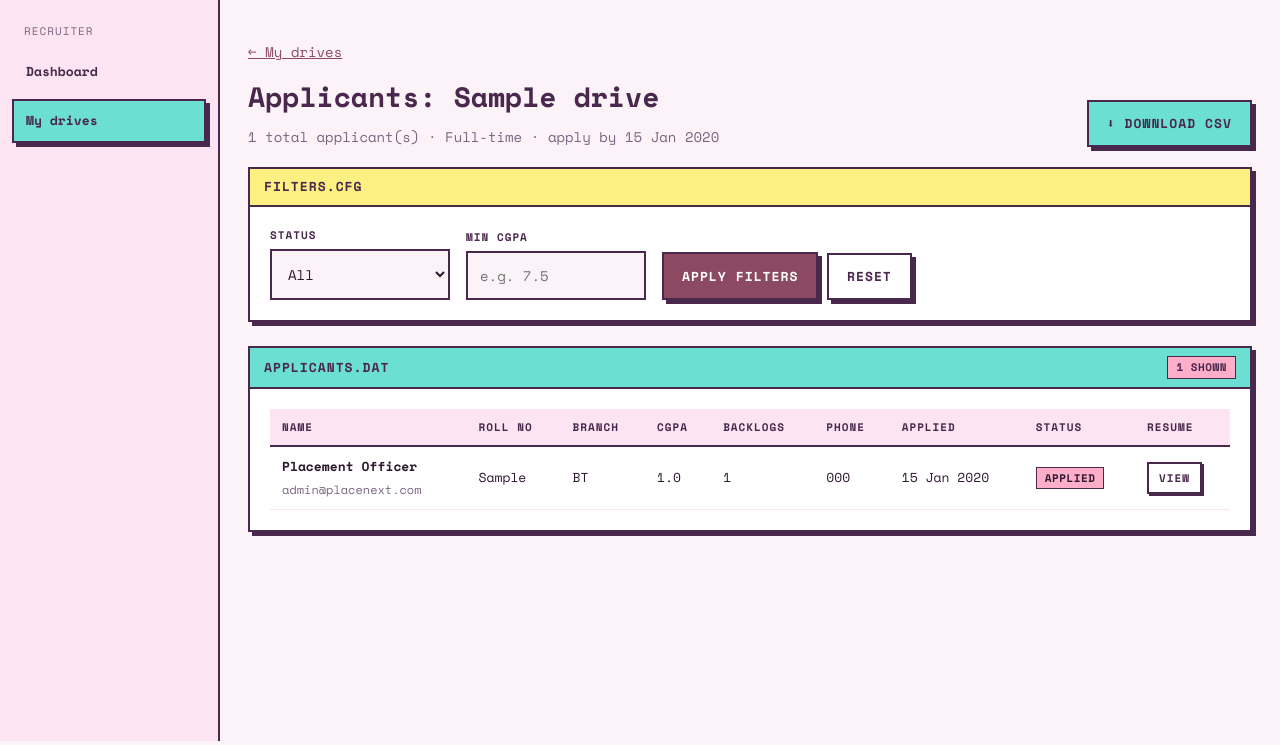
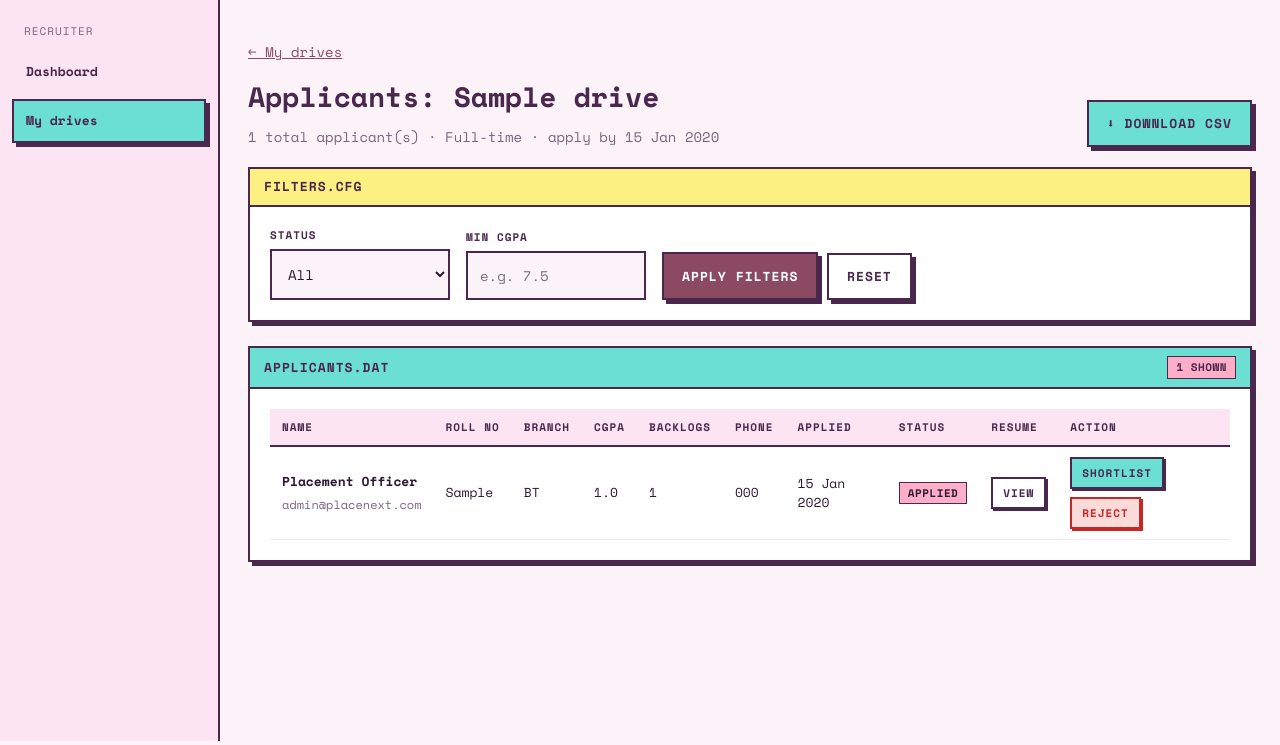
Before and after one commit to 1ow1atency/placenext, a Spring Boot app: page /recruiter/drives/1/applicants in a window 1280 px wide. Shown: the part 55-800 px from the top of the page. Run offline with Spring Boot 4, Linux system fonts and the light colour scheme; a user stored in the database is signed in; tables that the repository leaves empty hold one stand-in row (values such as "Sample post"); some of the project's set-up classes (security, data sources, template engines, error pages and the like) are left out, and stand-ins take their place.

Commit message:
Step 10: shortlist, reject and select applicants with status tracking

```diff
--- a/src/main/java/com/placenext/placenext/controller/RecruiterApplicantController.java
+++ b/src/main/java/com/placenext/placenext/controller/RecruiterApplicantController.java
@@ -15,8 +15,10 @@ import org.springframework.stereotype.Controller;
 import org.springframework.ui.Model;
 import org.springframework.web.bind.annotation.GetMapping;
 import org.springframework.web.bind.annotation.PathVariable;
+import org.springframework.web.bind.annotation.PostMapping;
 import org.springframework.web.bind.annotation.RequestMapping;
 import org.springframework.web.bind.annotation.RequestParam;
+import org.springframework.web.servlet.mvc.support.RedirectAttributes;
 
 import java.net.MalformedURLException;
 import java.nio.charset.StandardCharsets;
@@ -66,6 +68,35 @@ public class RecruiterApplicantController {
         return "recruiter/applicants";
     }
 
+    @PostMapping("/applicants/{applicationId}/status")
+    public String changeStatus(@PathVariable("driveId") Long driveId,
+                               @PathVariable("applicationId") Long applicationId,
+                               @RequestParam("action") String action,
+                               Authentication auth,
+                               RedirectAttributes redirect) {
+        Drive drive = ownedDrive(driveId, auth);
+        if (drive == null) return "redirect:/recruiter/drives";
+
+        Application app = applicantService.findById(applicationId).orElse(null);
+        if (app == null || !app.getDrive().getId().equals(drive.getId())) {
+            redirect.addFlashAttribute("error", "Application not found.");
+            return "redirect:/recruiter/drives/" + driveId + "/applicants";
+        }
+        ApplicationStatus target = parseStatus(action);
+        if (target == null) {
+            redirect.addFlashAttribute("error", "Unknown action.");
+            return "redirect:/recruiter/drives/" + driveId + "/applicants";
+        }
+        try {
+            applicantService.changeStatus(app, target);
+            redirect.addFlashAttribute("message",
+                    app.getStudent().getUser().getFullName() + " marked as " + target.getLabel() + ".");
+        } catch (IllegalArgumentException e) {
+            redirect.addFlashAttribute("error", e.getMessage());
+        }
+        return "redirect:/recruiter/drives/" + driveId + "/applicants";
+    }
+
     @GetMapping("/applicants/export")
     public ResponseEntity<byte[]> export(@PathVariable("driveId") Long driveId,
                                          @RequestParam(value = "status", required = false) String status,
@@ -101,7 +132,6 @@ public class RecruiterApplicantController {
                 .body(file);
     }
 
-    /** Returns the drive only if it belongs to the logged-in recruiter. */
     private Drive ownedDrive(Long driveId, Authentication auth) {
         User user = userRepository.findByEmail(auth.getName()).orElseThrow();
         RecruiterProfile recruiter = recruiterProfileRepository.findByUser(user).orElse(null);
--- a/src/main/resources/templates/recruiter/applicants.html
+++ b/src/main/resources/templates/recruiter/applicants.html
@@ -17,6 +17,9 @@
             <a class="btn btn-mint"
                th:href="@{/recruiter/drives/{id}/applicants/export(id=${drive.id}, status=${statusFilter}, minCgpa=${minCgpaFilter})}">⬇ Download CSV</a>
         </div>
+
+        <div class="alert alert-success" th:if="${message}" th:text="${message}">Done</div>
+        <div class="alert alert-error" th:if="${error}" th:text="${error}">Error</div>
 
         <div class="window">
             <div class="window-bar yellow"><span>FILTERS.CFG</span></div>
@@ -60,7 +63,7 @@
                         <thead>
                         <tr>
                             <th>Name</th><th>Roll no</th><th>Branch</th><th>CGPA</th><th>Backlogs</th>
-                            <th>Phone</th><th>Applied</th><th>Status</th><th>Resume</th>
+                            <th>Phone</th><th>Applied</th><th>Status</th><th>Resume</th><th>Action</th>
                         </tr>
                         </thead>
                         <tbody>
@@ -80,6 +83,29 @@
                                 <a class="btn btn-sm" target="_blank"
                                    th:href="@{/recruiter/drives/{d}/applicants/{a}/resume(d=${drive.id}, a=${a.id})}">View</a>
                             </td>
+                            <td>
+                                <div class="inline-form" th:if="${a.status.name() == 'APPLIED'}">
+                                    <form th:action="@{/recruiter/drives/{d}/applicants/{a}/status(d=${drive.id}, a=${a.id})}" method="post" class="inline-form">
+                                        <input type="hidden" name="action" value="SHORTLISTED">
+                                        <button type="submit" class="btn btn-sm btn-mint">Shortlist</button>
+                                    </form>
+                                    <form th:action="@{/recruiter/drives/{d}/applicants/{a}/status(d=${drive.id}, a=${a.id})}" method="post" class="inline-form">
+                                        <input type="hidden" name="action" value="REJECTED">
+                                        <button type="submit" class="btn btn-sm btn-danger">Reject</button>
+                                    </form>
+                                </div>
+                                <div class="inline-form" th:if="${a.status.name() == 'SHORTLISTED'}">
+                                    <form th:action="@{/recruiter/drives/{d}/applicants/{a}/status(d=${drive.id}, a=${a.id})}" method="post" class="inline-form">
+                                        <input type="hidden" name="action" value="SELECTED">
+                                        <button type="submit" class="btn btn-sm btn-mint">Select</button>
+                                    </form>
+                                    <form th:action="@{/recruiter/drives/{d}/applicants/{a}/status(d=${drive.id}, a=${a.id})}" method="post" class="inline-form">
+                                        <input type="hidden" name="action" value="REJECTED">
+                                        <button type="submit" class="btn btn-sm btn-danger">Reject</button>
+                                    </form>
+                                </div>
+                                <span class="hint" th:if="${a.status.name() == 'REJECTED' or a.status.name() == 'SELECTED'}">Final</span>
+                            </td>
                         </tr>
                         </tbody>
                     </table>
```
Also changed, not shown: src/main/java/com/placenext/placenext/service/ApplicantService.java (+20 -3 lines).
